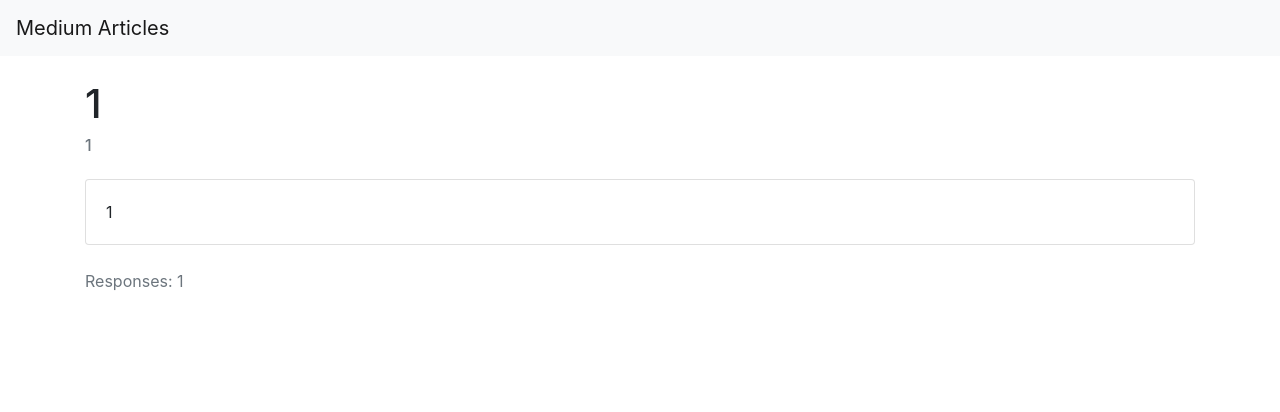
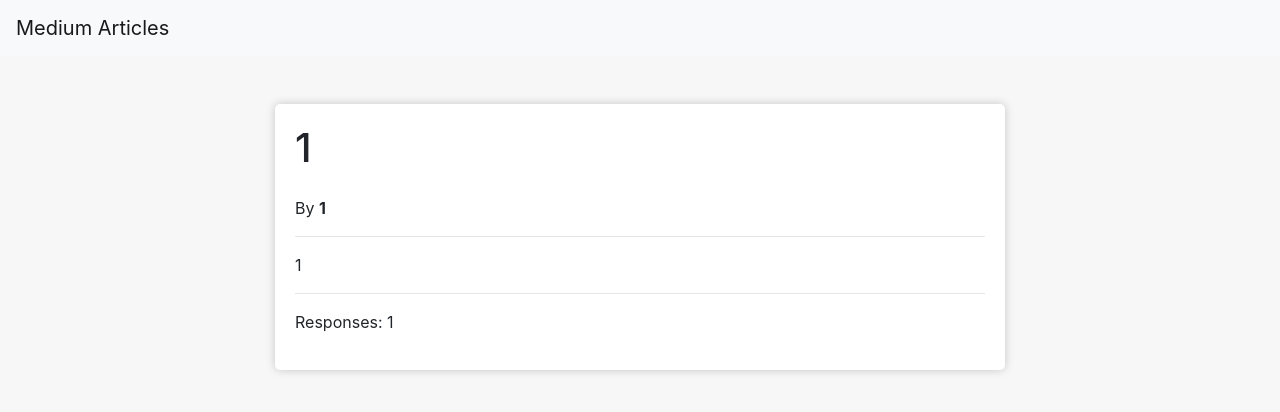
Before and after one commit to eshitaraj06/Medium-Scraper, a Flask app: page /blog_post/1/1/1/1 in a window 1280 px wide. Shown: the top 412 px of the page. Run offline with Flask 2, Linux system fonts and the light colour scheme; some libraries are stand-ins or nearby versions.

Commit message:
blog_post

```diff
--- a/templates/blog_post.html
+++ b/templates/blog_post.html
@@ -1,33 +1,56 @@
+<!DOCTYPE html>
 <!DOCTYPE html>
 <html lang="en">
 <head>
     <meta charset="UTF-8">
     <meta name="viewport" content="width=device-width, initial-scale=1.0">
+    <meta http-equiv="X-UA-Compatible" content="ie=edge">
     <title>{{ title }}</title>
+
     <!-- Bootstrap CSS -->
     <link rel="stylesheet" href="https://maxcdn.bootstrapcdn.com/bootstrap/4.0.0/css/bootstrap.min.css">
+
+    <!-- Custom CSS -->
+    <style>
+        /* Add your custom CSS styles here */
+        /* Example: */
+        body {
+            background-color: #f7f7f7;
+        }
+        .blog-post {
+            background-color: #fff;
+            padding: 20px;
+            border-radius: 5px;
+            box-shadow: 0px 0px 10px rgba(0, 0, 0, 0.2);
+        }
+    </style>
 </head>
 <body>
     <nav class="navbar navbar-expand-lg navbar-light bg-light">
         <a class="navbar-brand" href="#">Medium Articles</a>
     </nav>
 
-    <div class="container mt-4">
-        <h1>{{ title }}</h1>
-        <h6 class="mb-4 text-muted">{{ author }}</h6>
-
-        <div class="card mb-4">
-            <div class="card-body">
-                <p class="card-text">{{ content }}</p>
+    <div class="container my-5">
+        <div class="row">
+            <div class="col-md-8 offset-md-2">
+                <div class="blog-post">
+                    <h1 class="mb-4">{{ title }}</h1>
+                    <p class="mb-2">By <strong>{{ author }}</strong></p>
+                    <hr>
+                    <div class="blog-content">
+                        {{ content }}
+                    </div>
+                    <hr>
+                    <p class="mt-2">Responses: {{ responses }}</p>
+                </div>
             </div>
         </div>
-
-        <p class="text-muted">Responses: {{ responses }}</p>
     </div>
 
-    <!-- Bootstrap JS -->
+    <!-- Bootstrap JS and jQuery -->
     <script src="https://code.jquery.com/jquery-3.2.1.slim.min.js"></script>
     <script src="https://cdnjs.cloudflare.com/ajax/libs/popper.js/1.12.9/umd/popper.min.js"></script>
     <script src="https://maxcdn.bootstrapcdn.com/bootstrap/4.0.0/js/bootstrap.min.js"></script>
+
 </body>
 </html>
```
